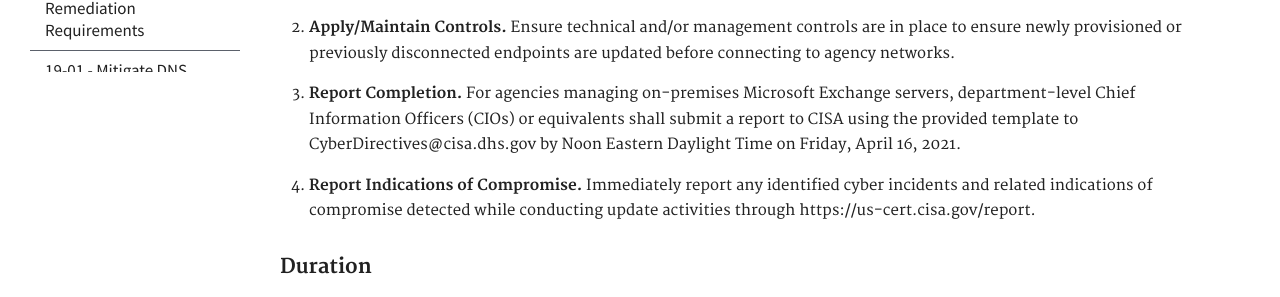
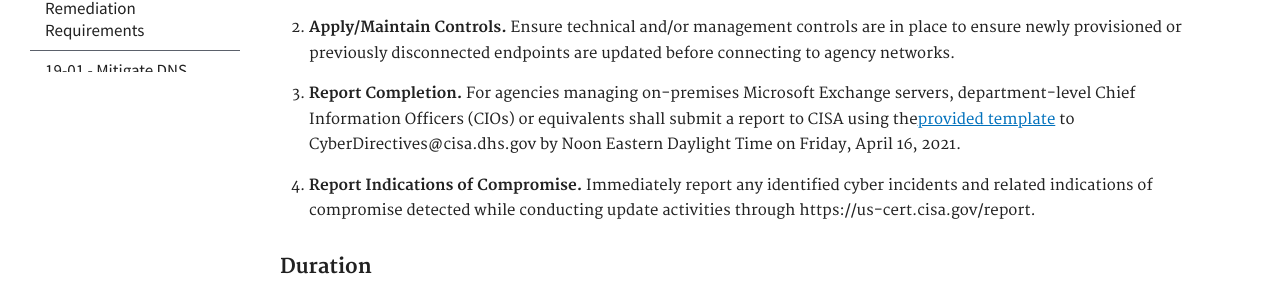
Before and after one commit to cisagov/cyber.dhs.gov, a Jekyll site: the page built from pages/ed-21-02.md, in a window 1280 px wide and 900 px high, scrolled down 7139 px. Shown: the part 303-600 px from the top of the window. Built offline with Jekyll 4.4.1, drawn with Linux system fonts in a browser that asks for light colours; part of the change alters nothing that is shown.

```diff
--- a/pages/ed-21-02.md
+++ b/pages/ed-21-02.md
@@ -226,7 +226,7 @@ Applying the update released on April 13 to Exchange servers is currently the on
 
 2.	**Apply/Maintain Controls.** Ensure technical and/or management controls are in place to ensure newly provisioned or previously disconnected endpoints are updated before connecting to agency networks.
 
-3.	**Report Completion.** For agencies managing on-premises Microsoft Exchange servers, department-level Chief Information Officers (CIOs) or equivalents shall submit a report to CISA using the provided template to CyberDirectives@cisa.dhs.gov by Noon Eastern Daylight Time on Friday, April 16, 2021.
+3.	**Report Completion.** For agencies managing on-premises Microsoft Exchange servers, department-level Chief Information Officers (CIOs) or equivalents shall submit a report to CISA using the[provided template]({{ site.baseurl }}/assets/report/ed21-02status_SuppDir_V2.xlsx) to CyberDirectives@cisa.dhs.gov by Noon Eastern Daylight Time on Friday, April 16, 2021.
 
 4.	**Report Indications of Compromise.** Immediately report any identified cyber incidents and related indications of compromise detected while conducting update activities through https://us-cert.cisa.gov/report.
 
```
